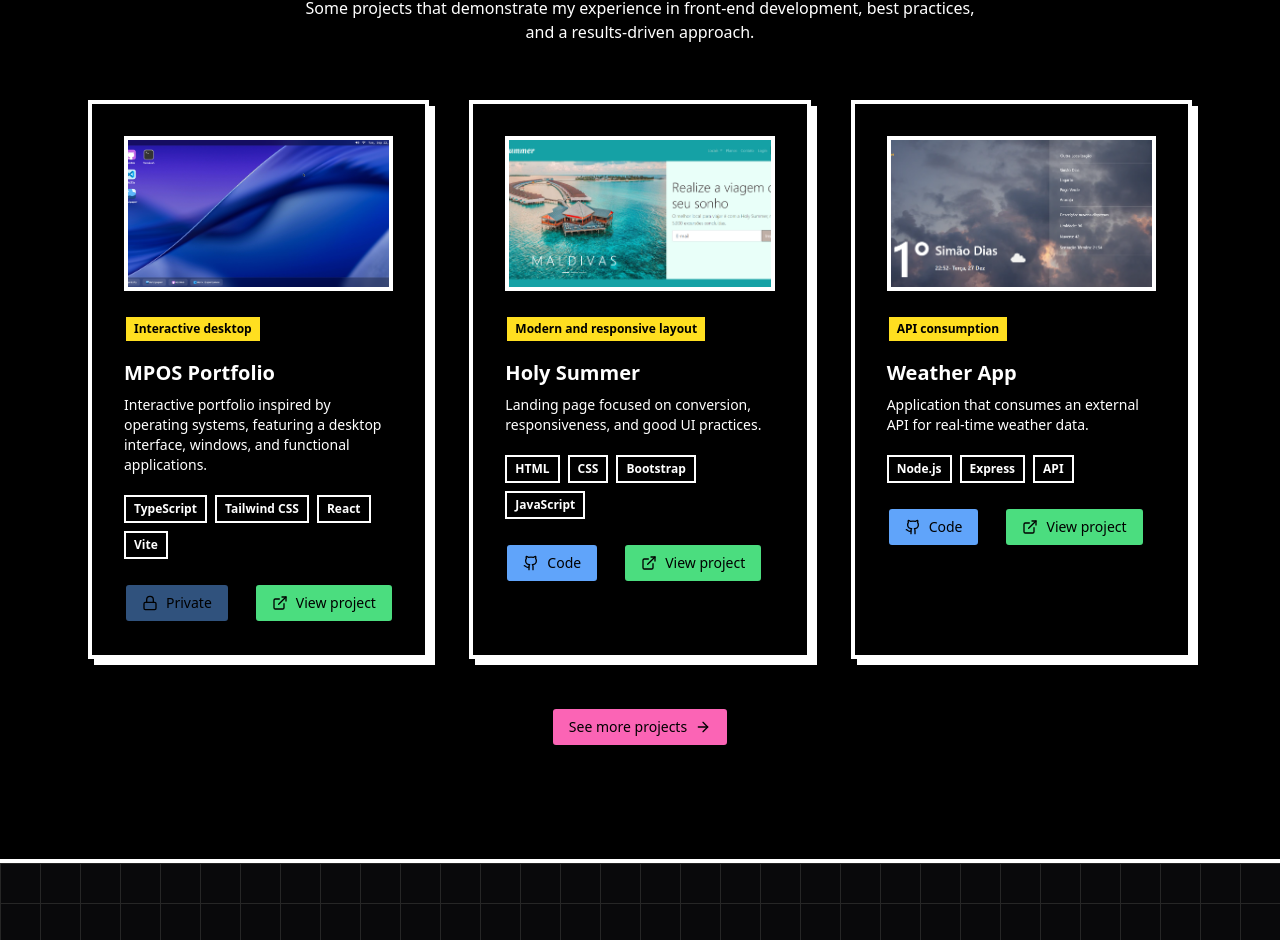
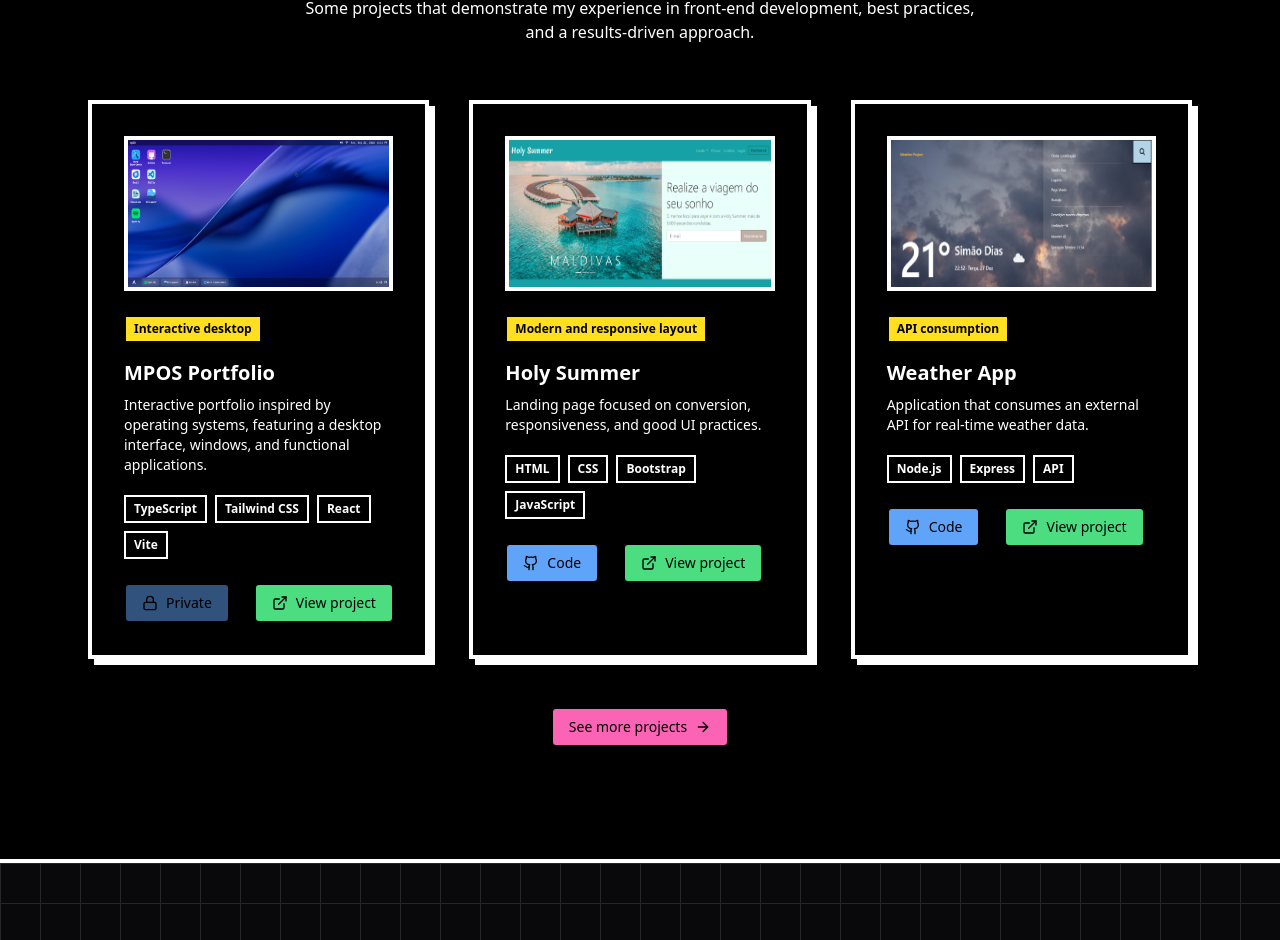
Before and after one commit to mpaullos/portfolio, a React (Vite) app: page / in a window 1280 px wide. Shown: the part 1475-2415 px from the top of the page. Built offline with nearby package versions, Linux system fonts and the light colour scheme.

Commit message:
fix(style): small crop on projects images

```diff
--- a/src/sections/Projects.tsx
+++ b/src/sections/Projects.tsx
@@ -75,7 +75,7 @@ export default function Projects({ showAll = false }: ProjectsProps) {
                   src={project.image}
                   alt={t(project.titleKey)}
                   className="
-                    w-full aspect-video object-cover
+                    w-full aspect-video object-center
                     transition-transform duration-500 ease-out
                     group-hover:scale-105
                   "
```
